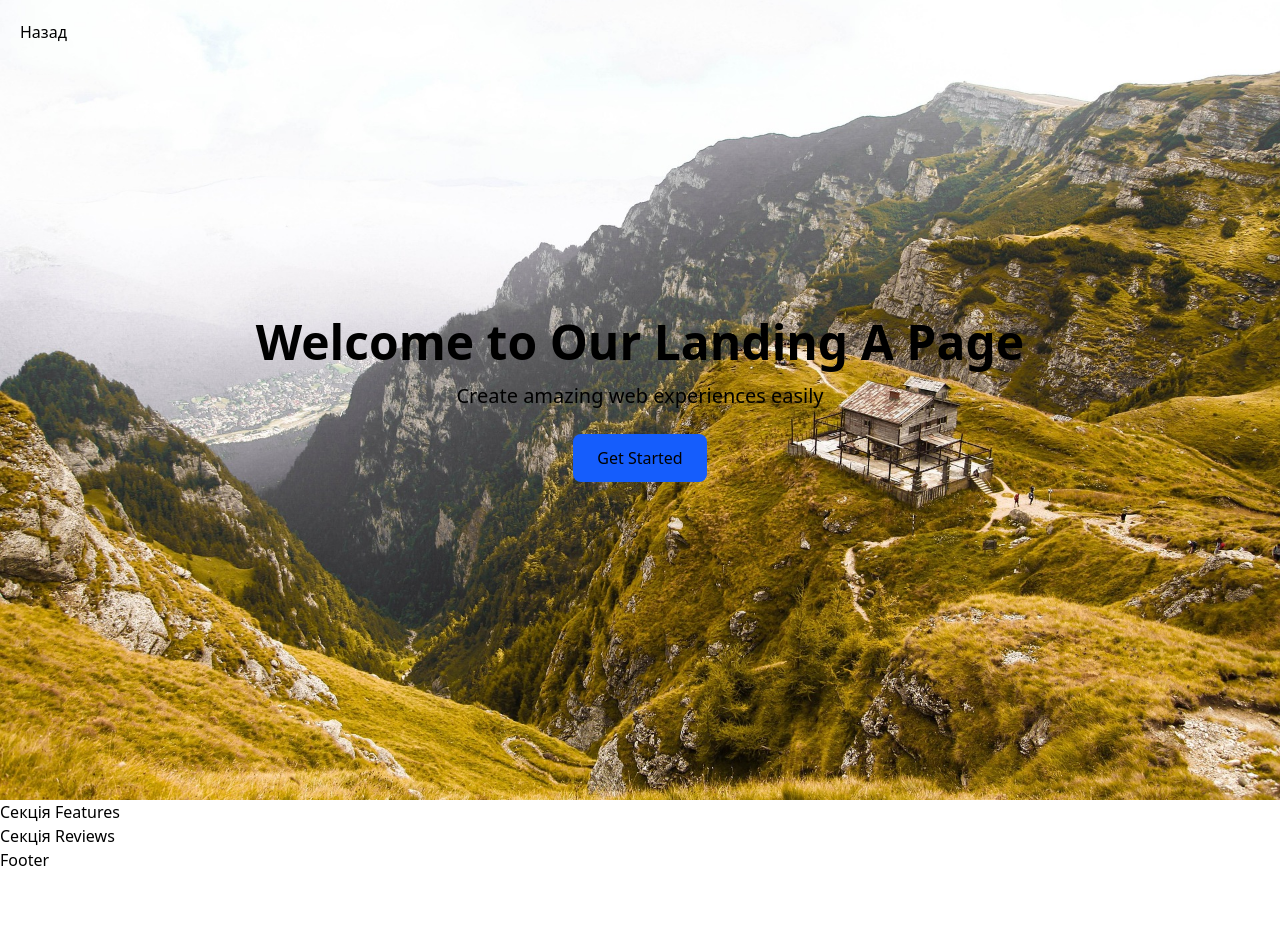
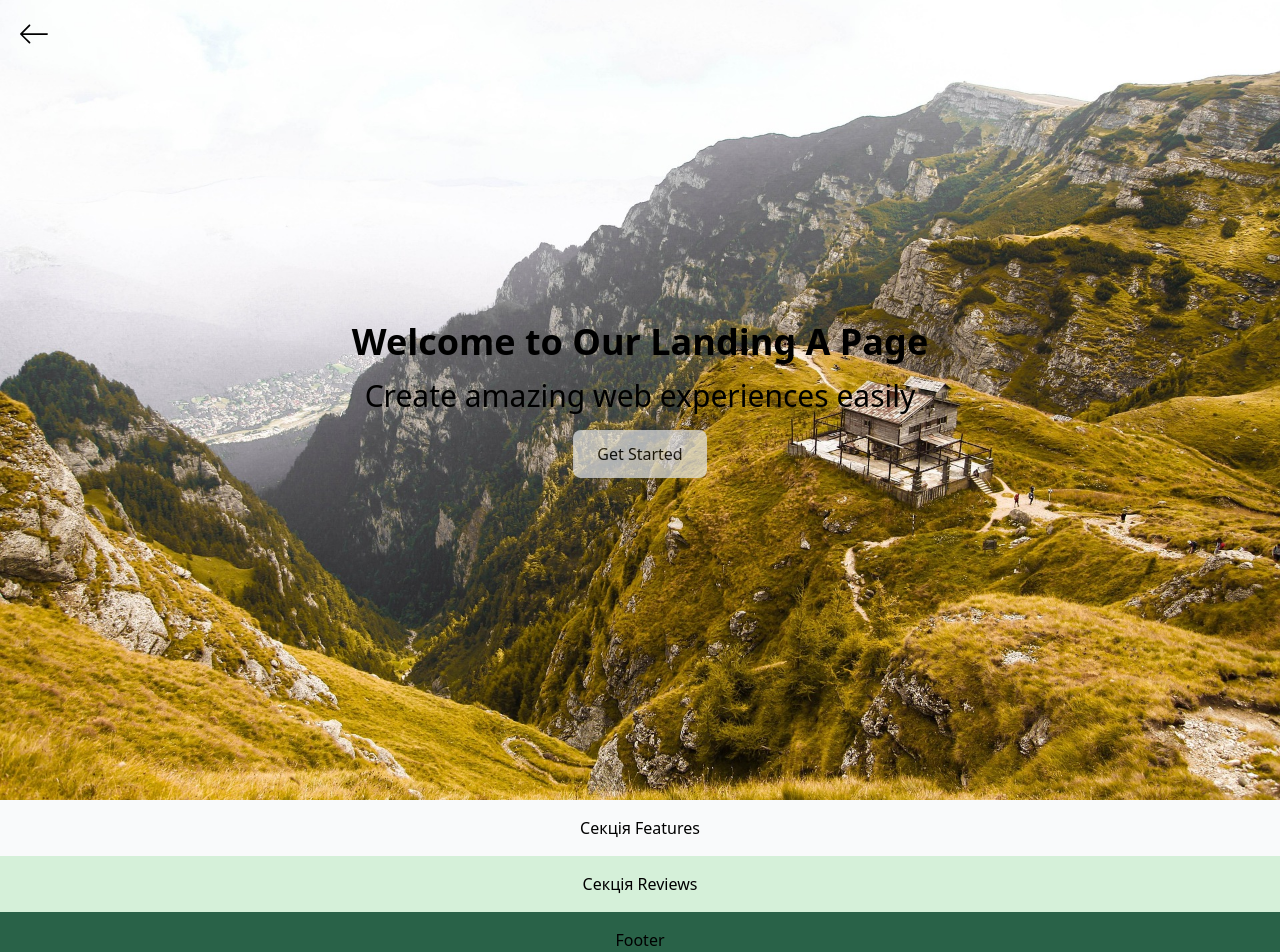
Before and after one commit to opaliienko/landing-factory, a React (Vite) app: page /landing/landingA in a window 1280 px wide. Shown: the top 952 px of the page. Before the commit the page ends 872 px from the top, so only its background shows below. Built offline with nearby package versions, Linux system fonts and the light colour scheme.

Commit message:
Added section styles

```diff
--- a/src/components/sections/Features.jsx
+++ b/src/components/sections/Features.jsx
@@ -1,6 +1,11 @@
-const Features = ({ content }) => {
+const Features = ({ content, theme }) => {
+  const customClasses = content.customClasses || {};
+
   return (
-    <section className="">
+    <section
+      className={`w-full ${customClasses.section}`}
+      style={{ backgroundColor: theme.colors.SECONDARY_BG_COLOR }}
+    >
       <div className="">Секція Features</div>
     </section>
   );
--- a/src/components/sections/Footer.jsx
+++ b/src/components/sections/Footer.jsx
@@ -1,6 +1,11 @@
-const Footer = ({ content }) => {
+const Footer = ({ content, theme }) => {
+  const customClasses = content.customClasses || {};
+
   return (
-    <section className="">
+    <section
+      className={`w-full ${customClasses.section}`}
+      style={{ backgroundColor: theme.colors.ACCENT_COLOR }}
+    >
       <div className="">Footer</div>
     </section>
   );
--- a/src/components/sections/Hero.jsx
+++ b/src/components/sections/Hero.jsx
@@ -1,15 +1,18 @@
-const Hero = ({ content }) => {
+const Hero = ({ content, theme }) => {
+  const customClasses = content.customClasses || {};
+
   return (
     <section
-      className={
-        "w-full min-h-screen bg-cover bg-center flex items-center justify-center"
-      }
+      className={`w-full min-h-screen bg-cover bg-center ${customClasses.section}`}
       style={{ backgroundImage: `url(${content.imageUrl})` }}
     >
       <div className="container mx-auto text-center text-black">
-        <h1 className="text-5xl font-bold mb-4">{content.title}</h1>
-        <p className="text-xl mb-6">{content.subtitle}</p>
-        <button className="hero__button px-6 py-3 bg-blue-600 rounded-lg hover:bg-blue-700">
+        <h1 className={`${customClasses.title}`}>{content.title}</h1>
+        <p className={`${customClasses.subtitle}`}>{content.subtitle}</p>
+        <button
+          className={`${customClasses.button}`}
+          style={{ backgroundColor: theme.colors.BUTTON_BG_COLOR }}
+        >
           {content.buttonText}
         </button>
       </div>
--- a/src/components/sections/Reviews.jsx
+++ b/src/components/sections/Reviews.jsx
@@ -1,6 +1,11 @@
-const Reviews = ({ content }) => {
+const Reviews = ({ content, theme }) => {
+  const customClasses = content.customClasses || {};
+
   return (
-    <section className="">
+    <section
+      className={`w-full ${customClasses.section}`}
+      style={{ backgroundColor: theme.colors.MAIN_BG_COLOR }}
+    >
       <div className="">Секція Reviews</div>
     </section>
   );
--- a/src/dev/LandingView.jsx
+++ b/src/dev/LandingView.jsx
@@ -1,4 +1,6 @@
 import { Link, useParams } from "react-router";
+
+import BackIcon from "./icons/BackIcon";
 
 import { landingsRegistry } from "../landings/registry";
 
@@ -12,7 +14,7 @@ const LandingView = () => {
     <div>
       <div className="fixed top-0 left-0 p-5 z-100">
         <Link to="/" className="">
-          Назад
+          <BackIcon />
         </Link>
       </div>
 
--- /dev/null
+++ b/src/dev/icons/BackIcon.jsx
@@ -0,0 +1,16 @@
+function BackIcon() {
+  return (
+    <svg
+      width={28}
+      height={28}
+      fill="#000"
+      xmlns="http://www.w3.org/2000/svg"
+      viewBox="0 0 386.242 386.242"
+      xmlSpace="preserve"
+    >
+      <path d="M374.212 182.3H39.432l100.152-99.767c4.704-4.704 4.704-12.319 0-17.011-4.704-4.704-12.319-4.704-17.011 0L3.474 184.61c-4.632 4.632-4.632 12.379 0 17.011l119.1 119.1c4.704 4.704 12.319 4.704 17.011 0 4.704-4.704 4.704-12.319 0-17.011L39.432 206.36h334.779c6.641 0 12.03-5.39 12.03-12.03s-5.389-12.03-12.029-12.03z" />
+    </svg>
+  );
+}
+
+export default BackIcon;
```
